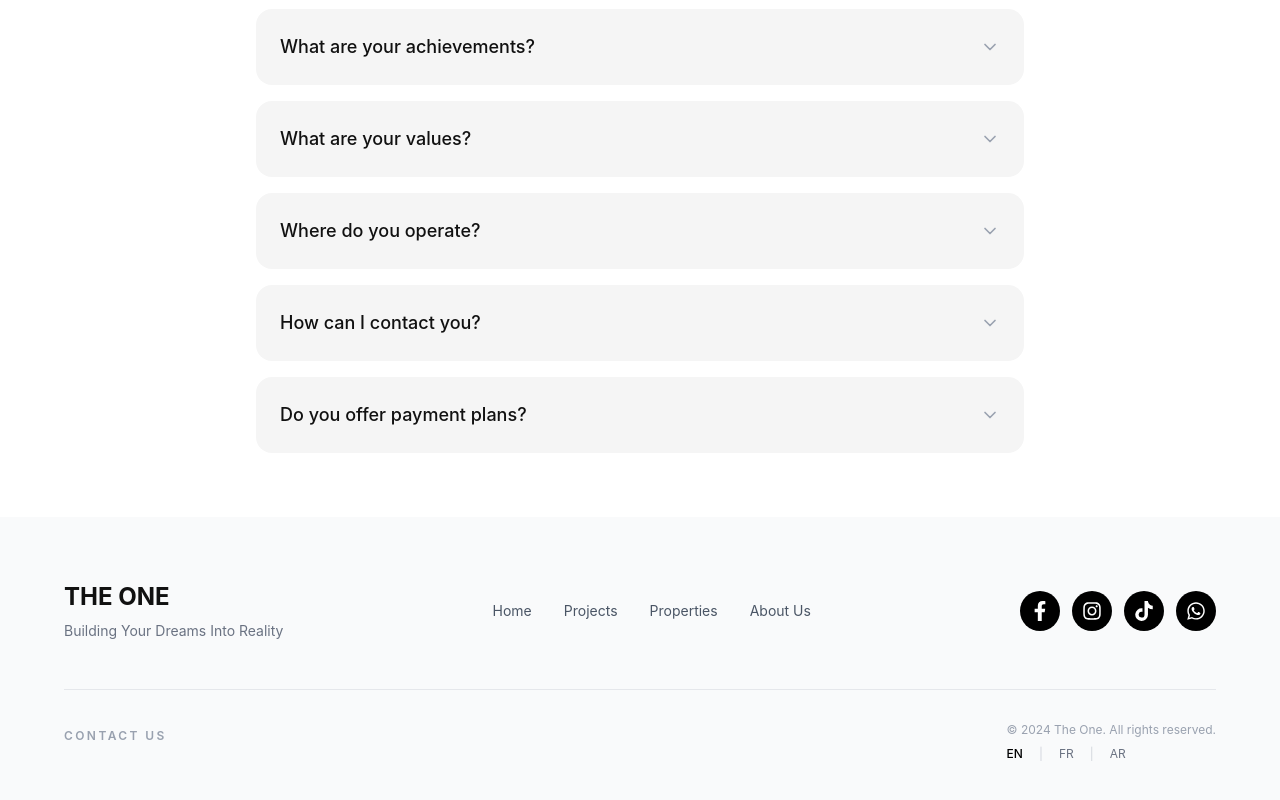
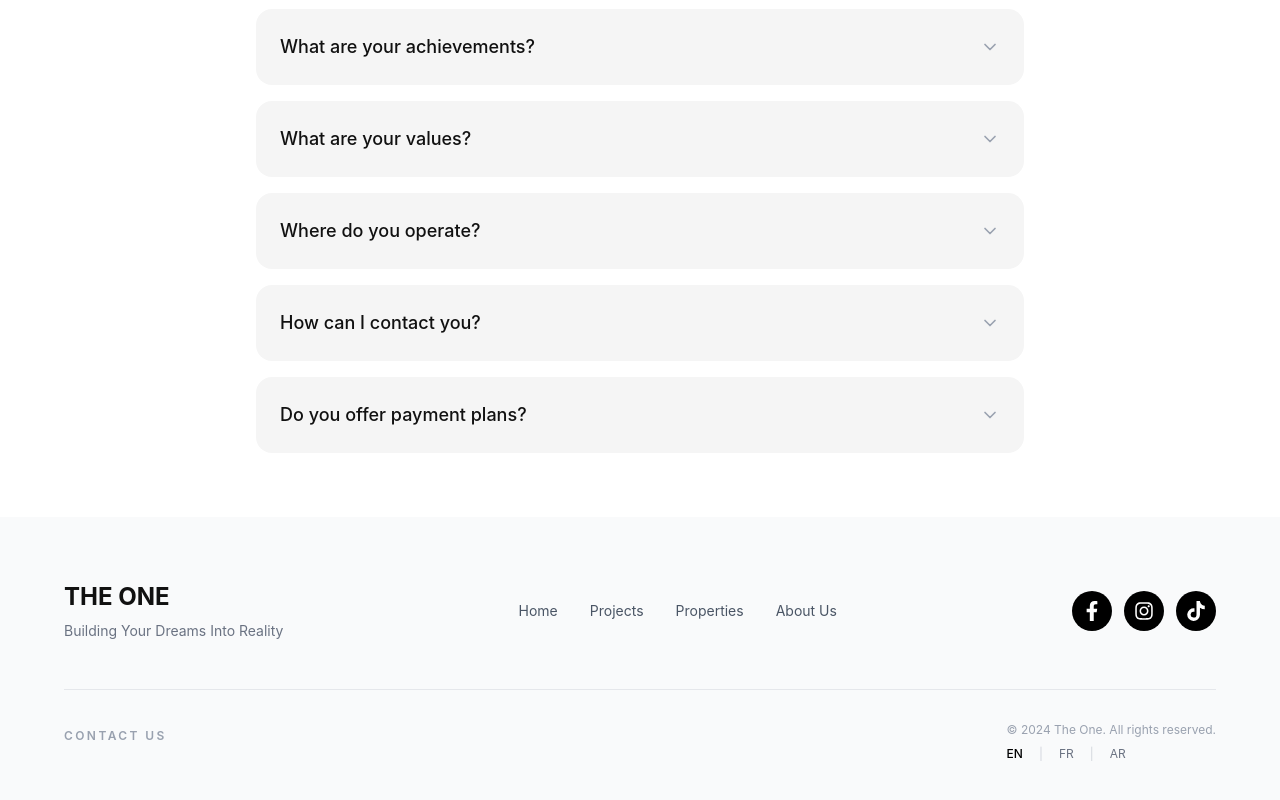
Before and after one commit to 9uxsnx-sys/new-real-estate-project, a React (Vite) app in the folder real estate frontend/: page /en in a window 1280 px wide. Shown: the part 3509-4309 px from the top of the page. Built offline with nearby package versions, Linux system fonts and the light colour scheme; no server answers; a web font is replaced by a local one.

Commit message:
feat: Connect WhatsApp icon to contact whatsappURL field

```diff
--- a/real estate frontend/src/components/sections/Footer.tsx
+++ b/real estate frontend/src/components/sections/Footer.tsx
@@ -90,9 +90,11 @@ export const Footer: React.FC = () => {
             <a href="#" className="w-10 h-10 bg-black rounded-full flex items-center justify-center hover:bg-gray-800 transition-colors">
               <FaTiktok className="w-5 h-5 text-white" />
             </a>
-            <a href="#" className="w-10 h-10 bg-black rounded-full flex items-center justify-center hover:bg-gray-800 transition-colors">
-              <FaWhatsapp className="w-5 h-5 text-white" />
-            </a>
+            {contact?.whatsappURL && (
+              <a href={contact.whatsappURL} target="_blank" rel="noopener noreferrer" className="w-10 h-10 bg-black rounded-full flex items-center justify-center hover:bg-gray-800 transition-colors">
+                <FaWhatsapp className="w-5 h-5 text-white" />
+              </a>
+            )}
           </div>
         </div>
 
```
